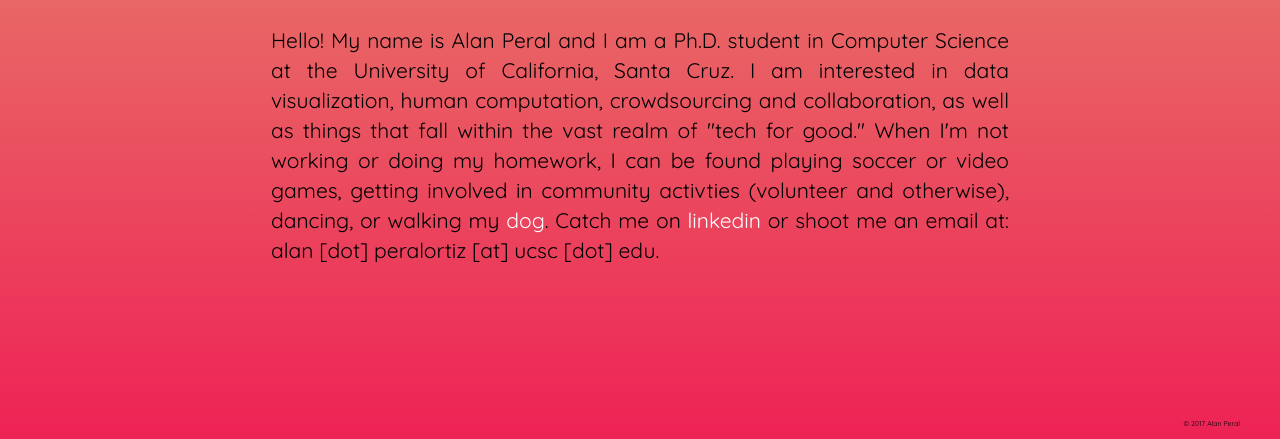
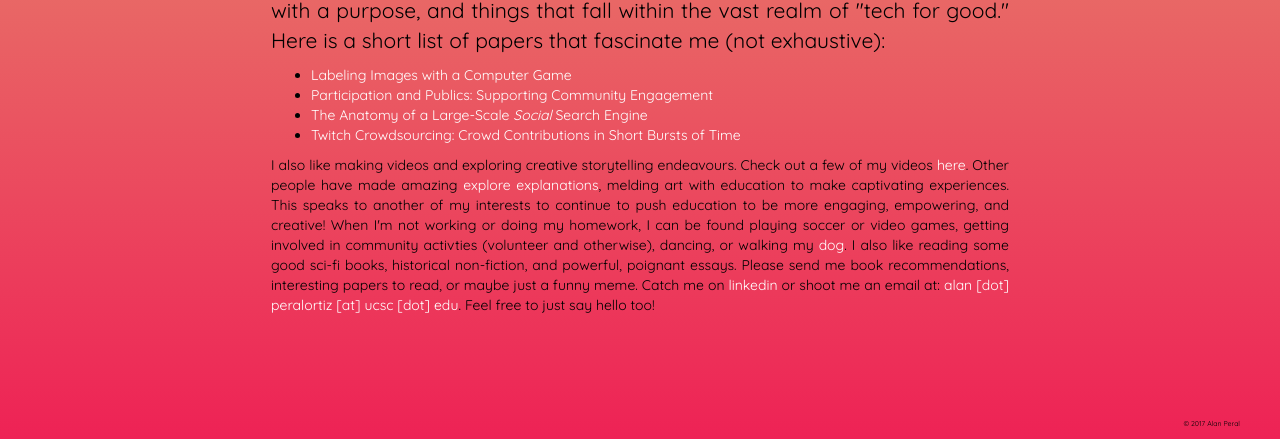
Before and after one commit to aaperal/personal-website, a plain HTML site: page about.html in a window 1280 px wide. Shown: the part 361-800 px from the top of the page. Drawn offline with nearby package versions, Linux system fonts and the light colour scheme.

Commit message:
updated description, functionality
-Updated description on about section to better reflect interests
-Updated functionality of website to allow for scrolling when appropriate without impacting the design/appearance of the website

```diff
--- a/about.html
+++ b/about.html
@@ -64,16 +64,25 @@
       =======================-->
 
 
-    <div id="main-text" class="container text-center main-text-day">
+    <div id="main-text" class="container text-center main-text-day main-text-scroll">
       <section>
         <div id="blurb" class="container-fluid">
             <img src="img/me.jpg" class="thumb-post" alt="me" width="150" height="150">
 
             <h1 style="text-align:left">About</h1>
-            <h4 style="margin-bottom:2em">Alan Peral</h4>
+            <h4 style="margin-bottom:2em">Me</h4>
 
-
-          <p>Hello! My name is Alan Peral and I am a Ph.D. student in Computer Science at the University of California, Santa Cruz. I am interested in data visualization, human computation, crowdsourcing and collaboration, as well as things that fall within the vast realm of "tech for good." When I'm not working or doing my homework, I can be found playing soccer or video games, getting involved in community activties (volunteer and otherwise), dancing, or walking my <a href="https://www.instagram.com/deadasstimmy" target="_blank">dog</a>. Catch me on <a href="https://www.linkedin.com/in/aaperal/" target="_blank">linkedin</a> or shoot me an email at: alan [dot] peralortiz [at] ucsc [dot] edu.</p>
+          <div id="text-blurb">
+          <p>Hello! My name is Alan Peral and I am a Ph.D. student in Computer Science at the University of California, Santa Cruz. I am interested in data visualization, human computation, crowdsourcing and collaboration, games with a purpose, and things that fall within the vast realm of "tech for good." Here is a short list of papers that fascinate me (not exhaustive):
+            <ul>
+              <li><a href="http://ael.gatech.edu/cs6452f13/files/2013/08/labeling-images.pdf" target="_blank">Labeling Images with a Computer Game</a>
+              <li><a href="https://ledantec.net/wp-content/uploads/2012/01/ledantec-1086-paper.pdf" target="_blank">Participation and Publics: Supporting Community Engagement</a>
+              <li><a href="http://www.ra.ethz.ch/CDstore/www2010/www/p431.pdf" target="_blank">The Anatomy of a Large-Scale <i>Social</i> Search Engine</a>
+              <li><a href="https://games.soe.ucsc.edu/sites/default/files/chi14-twitch.pdf" target="_blank">Twitch Crowdsourcing: Crowd Contributions in Short Bursts of Time</a>
+            </ul>
+          I also like making videos and exploring creative storytelling endeavours. Check out a few of my videos <a href="https://vimeo.com/aaperal" target="_blank">here</a>. Other people have made amazing <a href="https://explorabl.es/" target="_blank">explore explanations</a>, melding art with education to make captivating experiences. This speaks to another of my interests to continue to push education to be more engaging, empowering, and creative! When I'm not working or doing my homework, I can be found playing soccer or video games, getting involved in community activties (volunteer and otherwise), dancing, or walking my <a href="https://www.instagram.com/deadasstimmy" target="_blank">dog</a>. I also like reading some good sci-fi books, historical non-fiction, and powerful, poignant essays.
+          Please send me book recommendations, interesting papers to read, or maybe just a funny meme. Catch me on <a href="https://www.linkedin.com/in/aaperal/" target="_blank">linkedin</a> or shoot me an email at: <a>alan [dot] peralortiz [at] ucsc [dot] edu</a>. Feel free to just say hello too!</p>
+          </div>
         </div>
       </section>
       <footer>
--- a/css/main.css
+++ b/css/main.css
@@ -88,8 +88,6 @@ img {
  *
  ********************/
 
-
-
 /* Arranges body in column, custom font */
 body {
 
@@ -97,7 +95,7 @@ body {
 	display: flex;
 	flex-direction: column;
 	font-family: 'Quicksand', 'sans-serif';
-	overflow: hidden;
+	overflow: auto;
 
 }
 
@@ -107,14 +105,21 @@ body {
 	text-align: justify;
 }
 
+/* adding padding to text on about section */
+#text-blurb {
+	padding-bottom: 10vh;
+}
+
+
 /* Handles the text,image, styling when theme is "day" */
 .main-text-day {
 
 	width: 100%;
 	vertical-align: middle;
-	height: 100vh;
+	height: 100%;
 	padding-top: 20vh;
 	color: black;
+	position: fixed;
 
 	background: #EC7063; /* old browsers */
 	background-image: linear-gradient(top, #e5a073 0%, #e96164 50%, #ee2255 100%);
@@ -134,10 +139,10 @@ body {
 
 	width: 100%;
 	vertical-align: middle;
-	height: 100vh;
+	height: 100%;
 	padding-top: 20vh;
 	color: white;
-
+	position: fixed;
 
 
 	background: #34495E; /* old browsers */
@@ -155,6 +160,11 @@ body {
 	color: orange;
 }
 
+/* Allows scroll on pages with longer blurbs */
+.main-text-scroll {
+	position: relative;
+}
+
 
 /********************
  *
@@ -162,6 +172,20 @@ body {
  *
  ********************/
 
+@media only screen and (max-width: 599px) {
+	.thumb-post {
+		width: 100px;
+		height: 100px;
+	}
+
+	#blurb {
+		padding-top: 0vh;
+	}
+
+	.main-text-scroll {
+		padding-top: 15vh;
+	}
+}
 
 @media only screen and (min-width: 600px) {
 	/* The short description of me updates */
@@ -179,6 +203,12 @@ body {
 
 	}
 
+	.main-text-scroll {
+		padding-top: 5vh;
+		position: fixed;
+	}
+
+
 	/* Makes the fonts a little bigger */
 	h1 {
 		font-size: 3em;
@@ -192,7 +222,7 @@ body {
 
 }
 
-@media only screen and (min-width: 768px) {
+@media only screen and (min-width: 769px) {
 
 
 	/* Makes the fonts a little bigger */
@@ -239,7 +269,6 @@ body {
 		font-size: 1.5em;
 	}
 
-
 }
 
 
```
Also changed, not shown: fun.html (+1 -1 lines), 1 other file.
